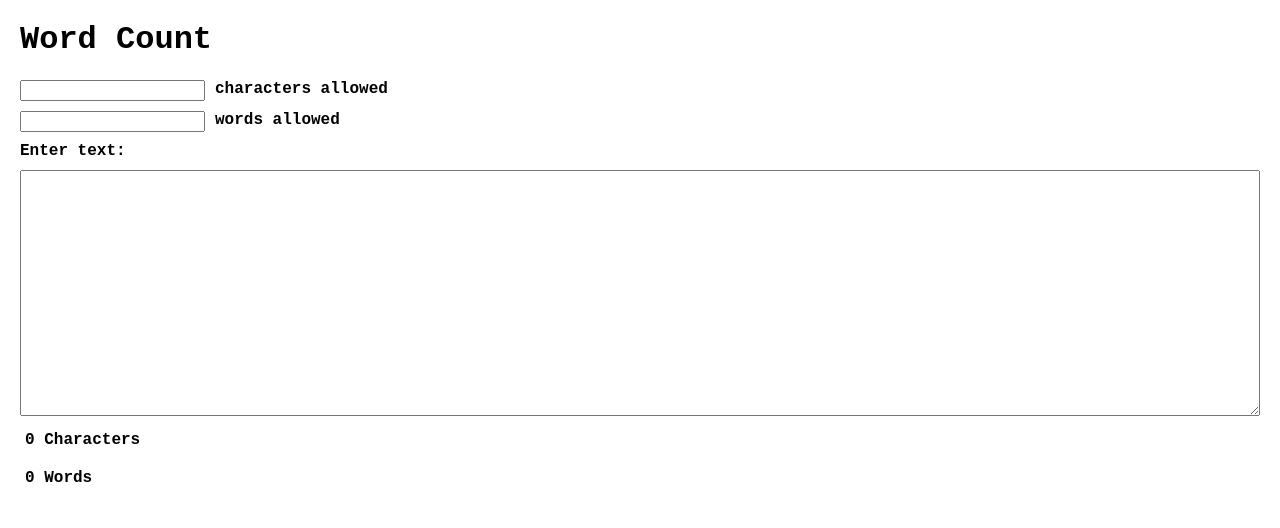
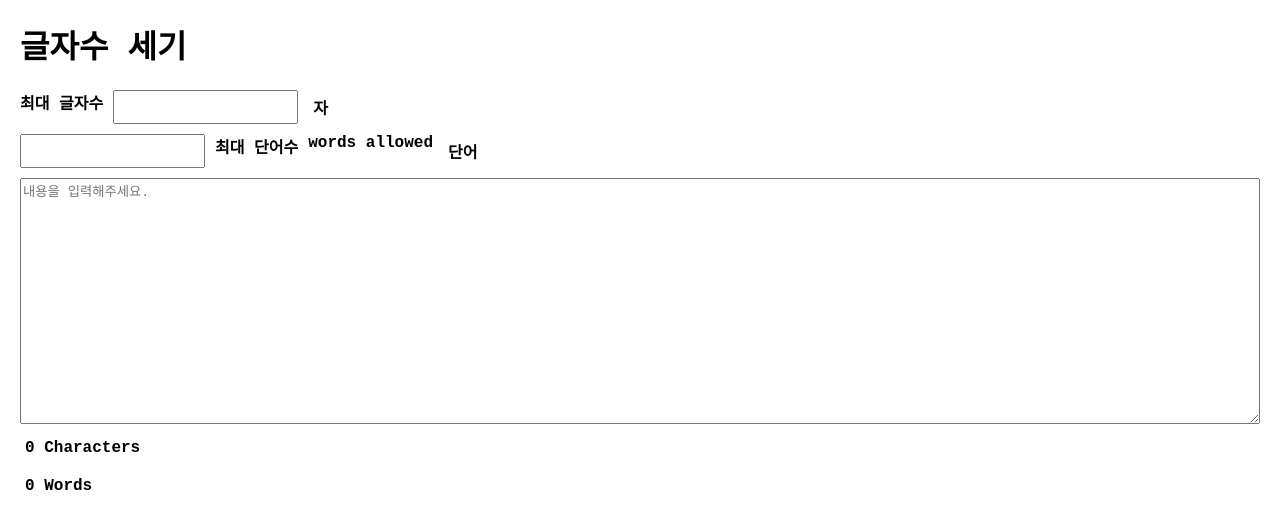
Before and after one commit to seohyeonlee2020/character-counter, a plain HTML site: page index.html in a window 1280 px wide. Drawn offline with Linux system fonts and the light colour scheme.

Commit message:
feat: created korean version

```diff
--- a/index.html
+++ b/index.html
@@ -10,26 +10,28 @@
 </head>
 
 <body>
-    <h1>Word Count</h1>
+    <h1>글자수 세기</h1>
 	<div class="vertical-container">
 		<div width="100px" id="limit-area" class="vertical-container">
 			<div class="horizontal-container">
+				<label class="limit-label" for="limit">최대 글자수</label>
 				<input type="number" id="char-limit"></input>
-			<label class="limit-label" for="limit">characters allowed</label>
+				<p>자</p>
+
 			</div>
 
 			<div class="horizontal-container">
-				<input type="number" id="word-limit"></input>
-			<label class="limit-label" for="limit">words allowed</label>
+				<input type="number" id="word-limit">최대 단어수</input>
+				<label class="limit-label" for="limit">words allowed</label>
+				<p>단어</p>
 			</div>
 		</div>
 		<div>
 			<div class="vertical-container">
-				<label for="text">Enter text:</label>
-				<textarea id="text-input"></textarea>
+				<textarea id="text-input" placeholder="내용을 입력해주세요."></textarea>
 				<div class="vertical-container">
-					<p id="char-count" >0 Characters</p>
-					<p id="word-count" >0 Words</p>
+					<p id="char-count" >0글자</p>
+					<p id="word-count" >0단어</p>
 				</div>
 			</div>
 		</div>
```
